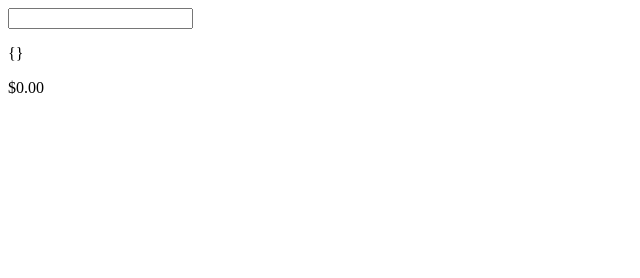
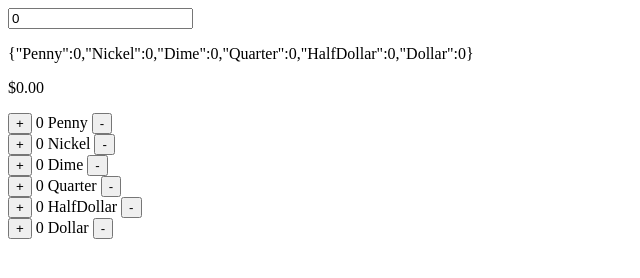
Before and after one commit to tommyku/change-calculator, a plain HTML site: page index.html in a window 1280 px wide. Shown: the whole page, without its empty margins (0-640 px from the left). Drawn offline with Linux system fonts and the light colour scheme.

Commit message:
ADD: minimally working

```diff
--- a/app.js
+++ b/app.js
@@ -4,11 +4,13 @@ class App {
     this.input = this.dom.querySelectorAll('#price')[0];
     this.paymentDisplay = this.dom.querySelectorAll('#payment-display')[0];
     this.amountDisplay = this.dom.querySelectorAll('#amount-display')[0];
+    this.control = this.dom.querySelectorAll('#control')[0];
     this.values = {
-      paymentDisplay: {},
+      price: 0,
       wallet: new Wallet()
     };
     this.fillWalletFromStorage();
+    this.createWalletControl();
     this.registerEventHandlers();
     this.updateUI();
   }
@@ -18,7 +20,32 @@ class App {
   }
 
   registerEventHandlers() {
-    this.input.addEventListener('keydown', (e)=> this.handleAndUpdateUI(e, this.handlePriceChange));
+    this.input.addEventListener('keyup', (e) => this.handleAndUpdateUI(e, this.handlePriceChange));
+    this.control.querySelectorAll('button').forEach((button) => {
+      button.addEventListener('click', (e) => this.handleAndUpdateUI(e, this.handleControlClick));
+    });
+  }
+
+  createWalletControl() {
+    Wallet.supportedCoinTypes.forEach((coinType) => {
+      this.control.innerHTML += `
+        <button data-coin-type=${coinType.name} data-action='add'>+</button>
+        <span class='coinDisplay' data-coin-type='${coinType.name}'></span>
+        <button data-coin-type=${coinType.name} data-action='take'>-</button>
+        <br />
+      `;
+    });
+  }
+
+  handleControlClick(e) {
+    const button = e.target;
+    const action = e.target.dataset.action;
+    const coinType = e.target.dataset.coinType;
+    if (action === 'add') {
+      this.values.wallet.add(coinType, 1);
+    } else if (action === 'take') {
+      this.values.wallet.take(coinType, 1);
+    }
   }
 
   handleAndUpdateUI(e, handler) {
@@ -27,17 +54,26 @@ class App {
   }
 
   handlePriceChange(e) {
-    const price = parseFloat(e.target.value, 10).toFixed(2);
-    if (isNaN(price)) return;
-    this.values.paymentDisplay = this.values.wallet.payment(price);
+    this.values.price = parseFloat(e.target.value, 10).toFixed(2);
   }
 
   updateUI() { // because I am lazy
-    this.paymentDisplay.innerHTML = JSON.stringify(this.values.paymentDisplay);
+    let paymentDisplay;
+    try {
+      paymentDisplay = isNaN(this.values.price) ?
+        'No idea' : JSON.stringify(this.values.wallet.payment(this.values.price));
+    } catch(e) {
+      paymentDisplay = e.message;
+    }
+    this.paymentDisplay.innerHTML = paymentDisplay;
     this.amountDisplay.innerHTML = this.values
       .wallet
       .amount()
       .toLocaleString('en-US', { style: 'currency', currency: 'USD' });
+    Wallet.supportedCoinTypes.forEach((coinType) => {
+      const span = this.control.querySelectorAll(`span[data-coin-type='${coinType.name}']`)[0];
+      span.innerHTML = `${this.values.wallet.pockets[coinType.name].count} ${coinType.name}`;
+    });
   }
 }
 
--- a/index.html
+++ b/index.html
@@ -1,9 +1,10 @@
 <html>
   <body>
     <main id='main'>
-      <input type='number' id='price' min='0' step='0.01' />
+      <input type='number' id='price' min='0' step='0.01' value='0' />
       <p id='payment-display'></p>
       <p id='amount-display'></p>
+      <p id='control'></p>
     </main>
     <script type='text/javascript' src='./coin.js'></script>
     <script type='text/javascript' src='./pocket.js'></script>
--- a/wallet.js
+++ b/wallet.js
@@ -1,8 +1,7 @@
 class Wallet {
   constructor() {
     this.pockets = {};
-    this.supportedCoinTypes = [Penny, Nickel, Dime, Quarter, HalfDollar, Dollar];
-    this.supportedCoinTypes.forEach((coinType) => {
+    Wallet.supportedCoinTypes.forEach((coinType) => {
       this.pockets[coinType.name] = new Pocket(coinType);
     });
   }
@@ -14,15 +13,17 @@ class Wallet {
   }
 
   add(coinType, count) {
-    this.pockets[coinType.name].add(count);
+    const coinTypeKey = (typeof coinType == 'string') ? coinType : coinType.name;
+    this.pockets[coinTypeKey].add(count);
   }
 
   take(coinType, count) {
-    this.pockets[coinType.name].take(count);
+    const coinTypeKey = (typeof coinType == 'string') ? coinType : coinType.name;
+    this.pockets[coinTypeKey].take(count);
   }
 
   sortedCoinTypes(option = { ascending: true }) {
-    const supportedCoinTypes = this.supportedCoinTypes.map((type) => type);
+    const supportedCoinTypes = Wallet.supportedCoinTypes.map((type) => type);
     return supportedCoinTypes.sort((coinTypeA, coinTypeB) => {
       return (coinTypeA.VALUE < coinTypeB.VALUE ? -1 : 1) * (option.ascending ? 1 : -1);
     });
@@ -106,8 +107,10 @@ class Wallet {
 
   payment(amount, option = { maxCoin: false }) {
     const result = {};
-    this.supportedCoinTypes.forEach((coinType) => result[coinType.name] = 0);
+    Wallet.supportedCoinTypes.forEach((coinType) => result[coinType.name] = 0);
 
     return option.maxCoin ? this.maxCoin(result, amount) : this.minCoin(result, amount);
   }
 }
+
+Wallet.supportedCoinTypes = [Penny, Nickel, Dime, Quarter, HalfDollar, Dollar];
```
